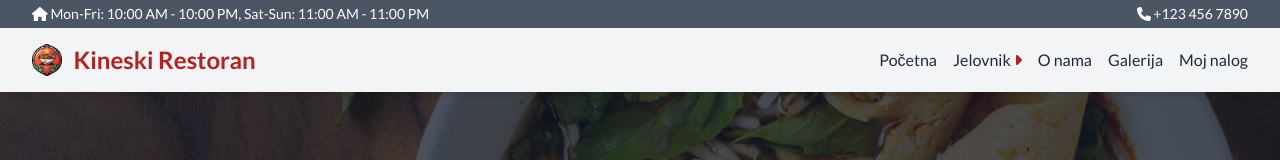
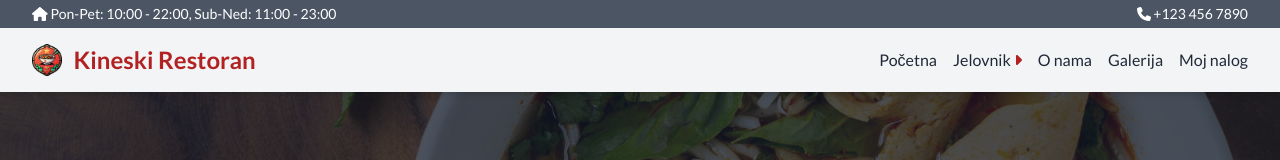
Before and after one commit to ilija02/restaurant-app, a Vue app: page / in a window 1280 px wide. Shown: the top 160 px of the page. Built offline with nearby package versions, Linux system fonts and the light colour scheme.

Commit message:
separate topbar into separate component

```diff
--- a/src/App.vue
+++ b/src/App.vue
@@ -1,16 +1,5 @@
 <template>
-  <div class="bg-gray-600 text-white text-sm py-1 flex justify-between items-center px-4 md:px-8">
-    <div>
-      <span class="hidden md:inline">
-        <fa icon="home" />
-      </span> Mon-Fri: 10:00 AM - 10:00 PM, Sat-Sun: 11:00 AM - 11:00 PM
-    </div>
-    <div>
-      <span class="hidden md:inline">
-        <fa icon="phone" />
-      </span> <a href="tel:+1234567890">+123 456 7890</a>
-    </div>
-  </div>
+  <TopBar />
   <router-view />
   <!-- So the language switch doesn't interfere with page content -->
   <Footer />
@@ -20,11 +9,14 @@
 <script>
 import LanguageSwitch from '@/components/LanguageSwitch.vue';
 import Footer from '@/components/layout/Footer.vue';
+import TopBar from './components/layout/TopBar.vue';
 export default {
   name: "App",
   components: {
+    TopBar,
     LanguageSwitch,
-    Footer
+    Footer,
+
   },
 };
 </script>
--- /dev/null
+++ b/src/components/layout/TopBar.vue
@@ -0,0 +1,15 @@
+<template>
+    <div class="bg-gray-600 text-white text-sm py-1 flex justify-between items-center px-4 md:px-8">
+        <div>
+            <span class="hidden md:inline">
+                <fa icon="home" />
+            </span> {{ $t("restaurant.topbar") }}
+        </div>
+        <div>
+            <span class="hidden md:inline">
+                <fa icon="phone" />
+            </span> <a href="tel:+1234567890">+123 456 7890</a>
+        </div>
+    </div>
+
+</template>
--- a/src/locales/en.js
+++ b/src/locales/en.js
@@ -1,6 +1,7 @@
 export default {
   restaurant: {
     name: "Chinese Restaurant",
+    topbar: "Mon-Fri: 10:00 AM - 10:00 PM, Sat-Sun: 11:00 AM - 11:00 PM",
   },
   nav: {
     home: "Home",
--- a/src/locales/sr.js
+++ b/src/locales/sr.js
@@ -1,6 +1,7 @@
 export default {
   restaurant: {
     name: "Kineski Restoran",
+    topbar: "Pon-Pet: 10:00 - 22:00, Sub-Ned: 11:00 - 23:00",
   },
   categories: {
     All: "Sve",
```
